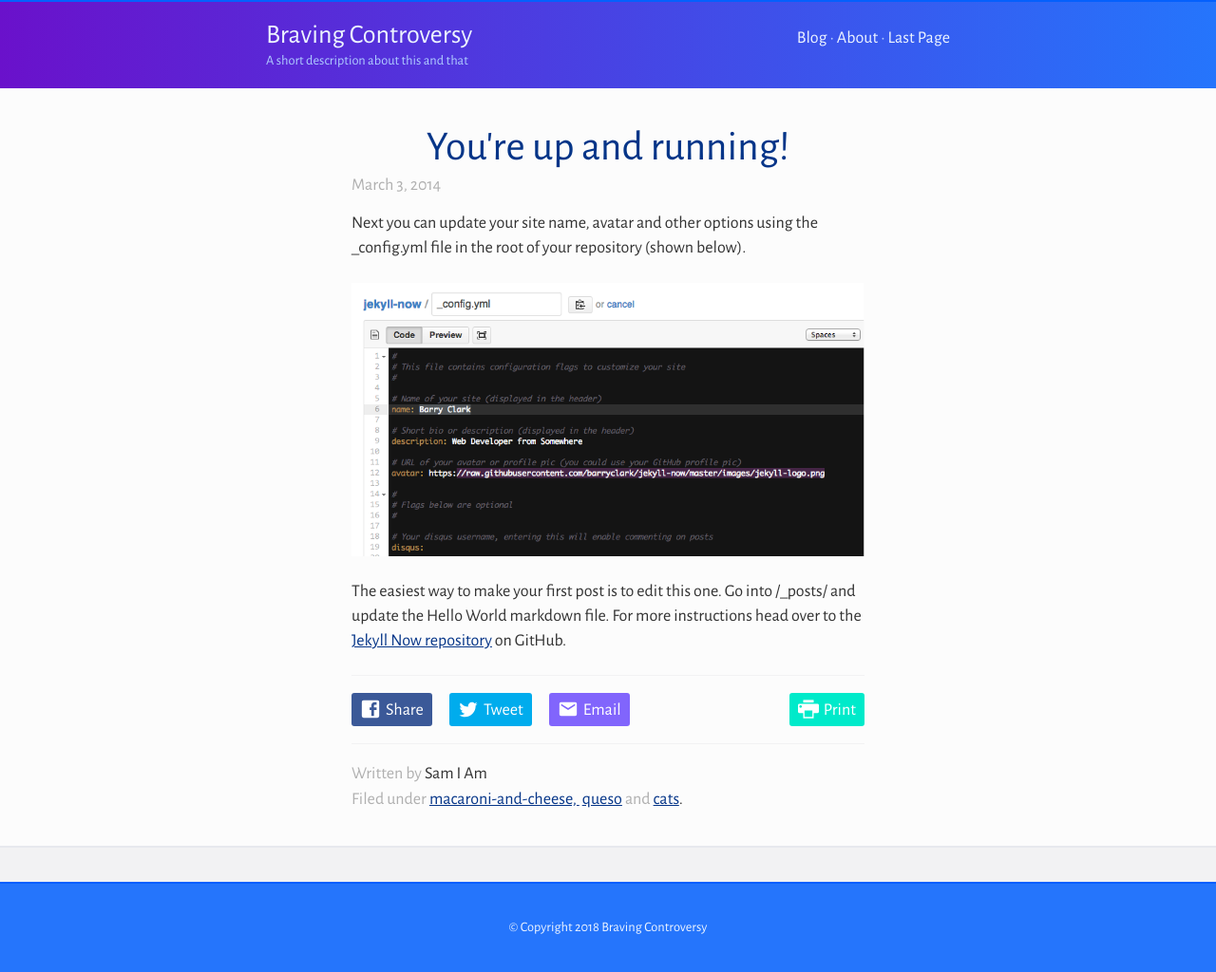
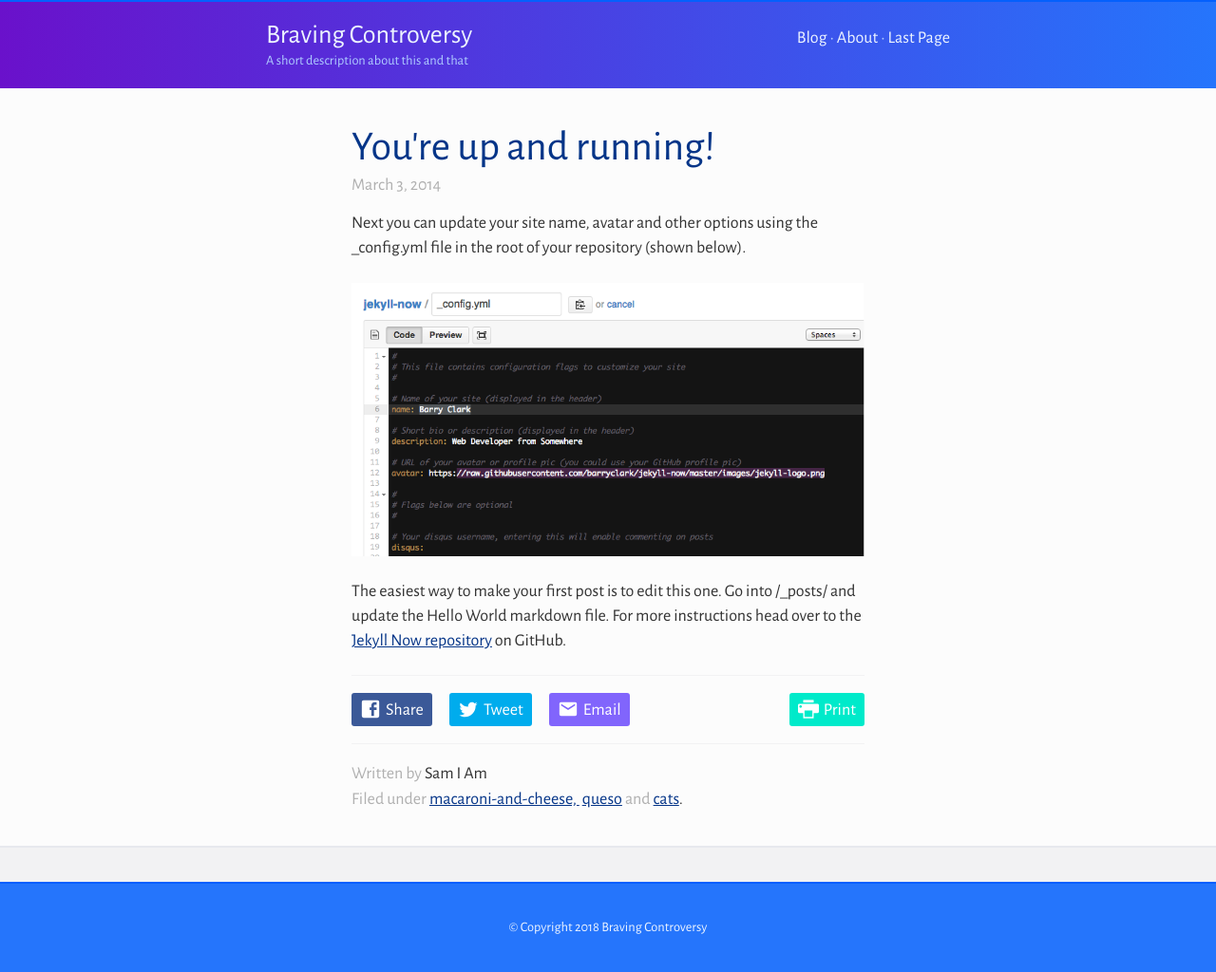
Before and after one commit to peace60895/peace60895.github.io, a Jekyll site: the page built from _posts/2014-3-3-Hello-World.md, in a window 1280 px wide. Shown: the whole page at 95% size. Built offline with Jekyll 4.4.1, drawn with Linux system fonts in a browser that asks for light colours; comment, search, counter and statistics services are not loaded.

Commit message:
Fix page layout and left-align post titles

```diff
--- a/_layouts/page.html
+++ b/_layouts/page.html
@@ -2,7 +2,7 @@
 layout: default
 ---
 
-<article class="page">
+<article class="page column">
 
   <h1 class="page__title">{{ page.title }}</h1>
 
--- a/_sass/_main.scss
+++ b/_sass/_main.scss
@@ -51,7 +51,6 @@
   margin: 0 0 2em;
 
   &__title {
-    text-align: center;
     margin-bottom: 0;
   }
 
```
